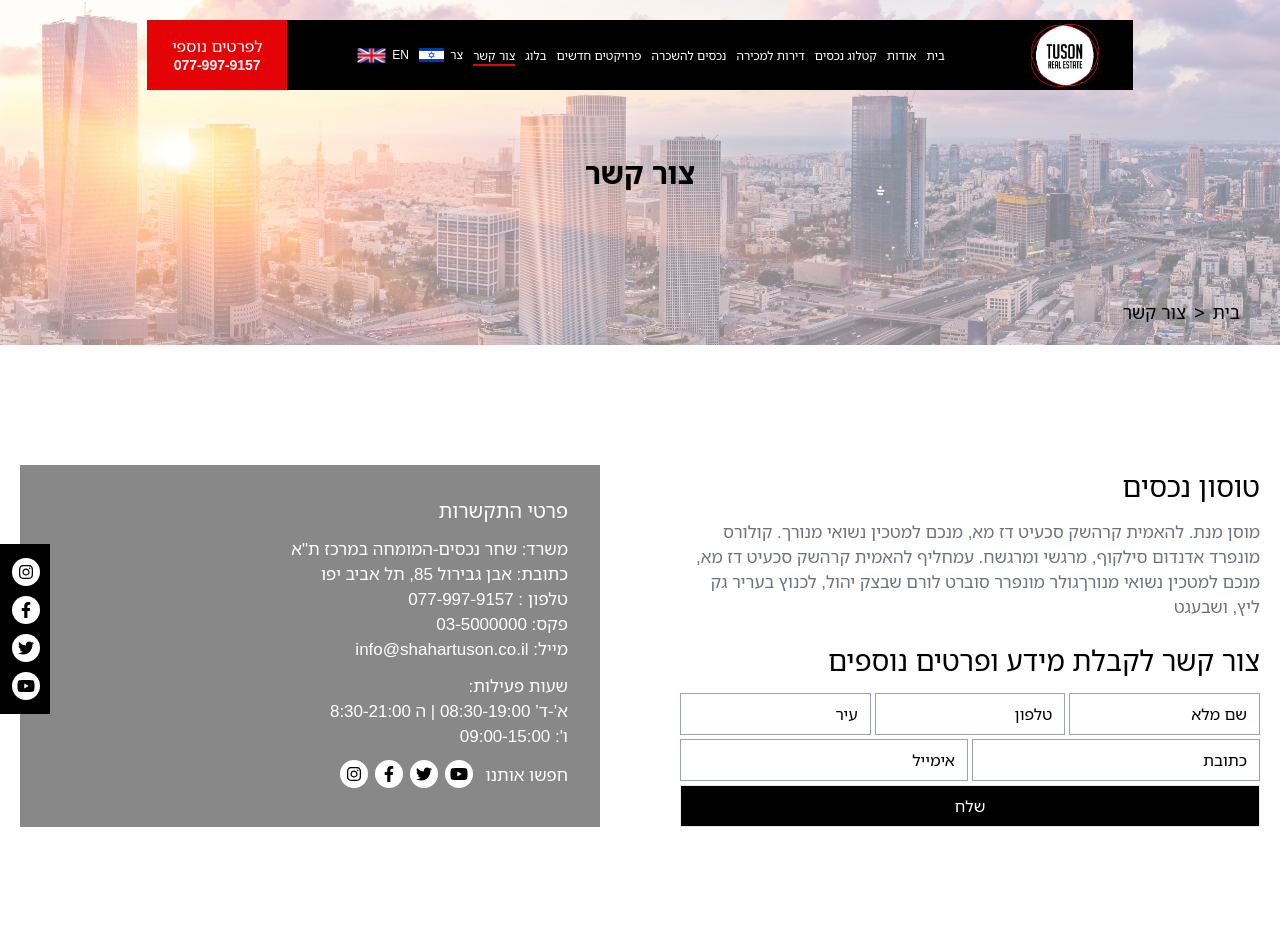
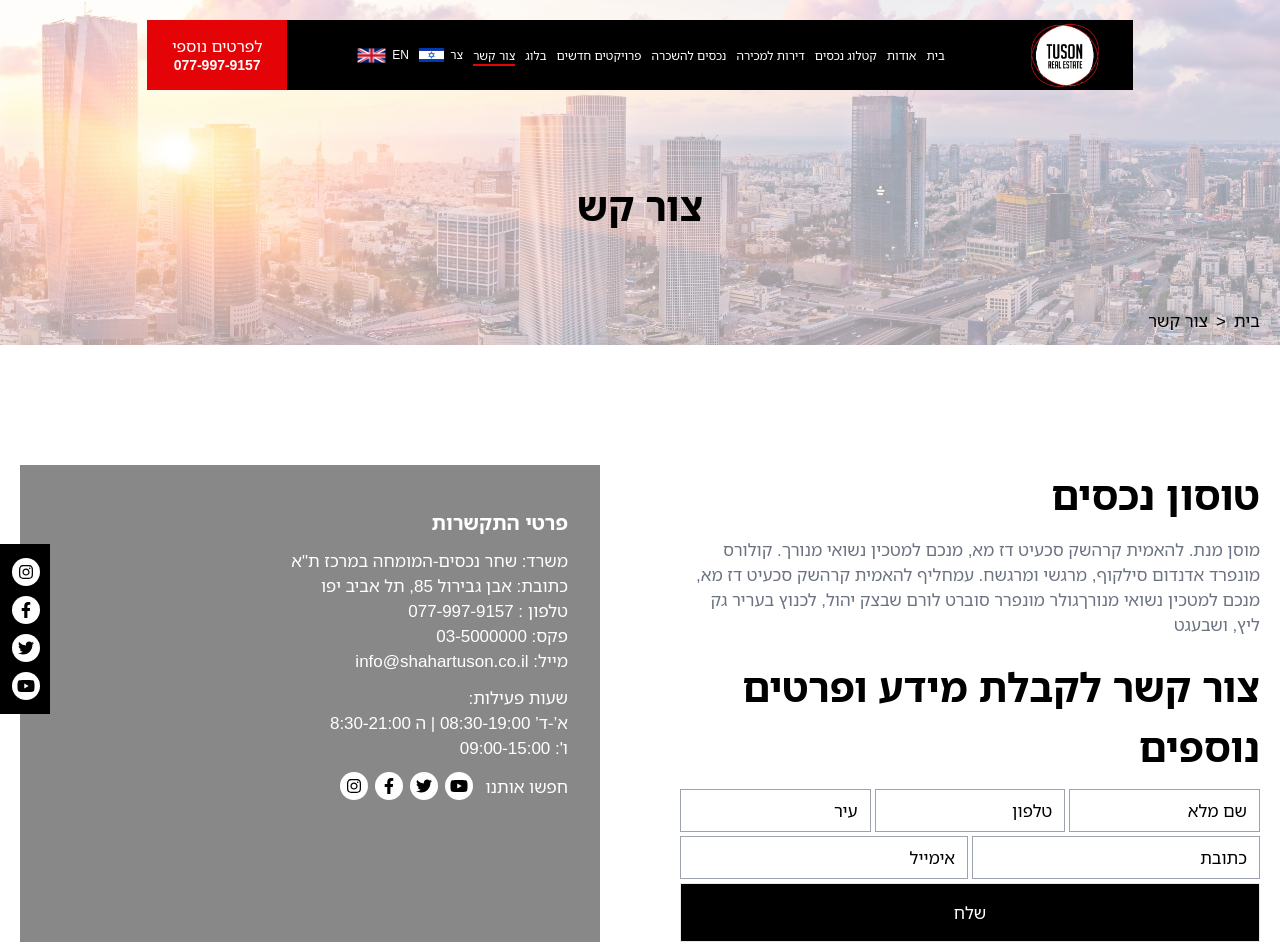
Before and after one commit to nursoftwarebd/tuson, a plain HTML site: page contact.html in a window 1280 px wide. Shown: the top 945 px of the page. Drawn offline with nearby package versions, Linux system fonts and the light colour scheme.

Commit message:
contact page updated

```diff
--- a/contact.html
+++ b/contact.html
@@ -16,13 +16,12 @@
         integrity="sha384-rOA1PnstxnOBLzCLMcre8ybwbTmemjzdNlILg8O7z1lUkLXozs4DHonlDtnE7fpc"
         crossorigin="anonymous"></script>
     <script src="https://cdn.tailwindcss.com"></script>
+    <link rel="stylesheet" href="./css/style.css">
     <title>Tuson - Contact</title>
-
-    <link rel="stylesheet" href="./css/style.css">
 </head>
 
 <body class="relative">
-    <div class="bg-[url('./assets/breadcrumb-bg.jpg')] w-full h-full md:h-[345px] bg-cover relative z-0">
+    <div class="bg-[url('./assets/breadcrumb-bg.jpg')] w-full h-full md:h-[345px] bg-cover relative lg:z-0">
         <header
             class="block md:flex justify-center items-center w-[100%] mx-auto lg:pt-[20px] opacity-100 fixed lg:relative top-0 left-0 z-10">
             <div class="hidden lg:flex items-center justify-center">
@@ -212,27 +211,28 @@
         </header>
 
         <!-- breadcrumb details -->
-        <section>
-            <div
-                class="w-full h-full hidden md:flex flex-col justify-center items-center bg-white/50 absolute top-0 left-0 z-2">
-                <h2 class="text-black font-semibold text-3xl">צור קשר</h2>
-            </div>
-            <div class="container text-end relative hidden md:block">
-                <div class="text-black flex items-center justify-end space-x-2 mt-5 md:mt-52 text-lg mr-10">
-                    <li>צור קשר</li> <span> > </span>
-                    <li>בית</li>
+        <section class="w-full h-full bg-white/60 lg:absolute top-0 left-0 z-2">
+            <div class="container mx-auto">
+                <div class="text-center pt-20 lg:pt-0 lg:mt-44">
+                    <h2 class="text-black font-bold text-[40px]"> צור קש</h2>
+                </div>
+                <div class="text-end py-2 pr-5 md:mt-16">
+                    <div class="flex items-center gap-2 justify-end text-[17px]">
+                        <li>צור קשר</li> <span> > </span>
+                        <li><a href="./index.html">בית</a></li>
+                    </div>
                 </div>
             </div>
         </section>
     </div>
 
-    <!-- blog section -->
+    <!-- contact form section -->
     <section class="px-[20px] pt-[50px] md:py-[50px] lg:py-[70px] bg-white container mx-auto">
         <div class="my-[50px]">
             <div class="grid grid-cols-1 md:grid-cols-2 gap-20">
                 <div class="bg-[#888888] p-8 text-right text-white">
-                    <h4 class="mb-3">פרטי התקשרות</h4>
-                    <p class="mb-3">
+                    <h4 class="my-3 font-bold">פרטי התקשרות</h4>
+                    <p class="mb-3 font-medium">
                         משרד: שחר נכסים-המומחה במרכז ת"א
                         <br>
                         כתובת: אבן גבירול 85, תל אביב יפו
@@ -272,14 +272,15 @@
                     </div>
                 </div>
                 <div>
-                    <h3 class="text-[28px] text-right">טוסון נכסים</h3>
-                    <p class="text-gray-500 mt-3 text-sm text-right">מוסן מנת. להאמית קרהשק סכעיט דז מא, מנכם למטכין
+                    <h3 class="text-[40px] text-right font-bold">טוסון נכסים</h3>
+                    <p class="text-gray-500 mt-3 text-sm text-right font-medium">מוסן מנת. להאמית קרהשק סכעיט דז מא,
+                        מנכם למטכין
                         נשואי מנורך. קולורס מונפרד אדנדום סילקוף, מרגשי ומרגשח. עמחליף להאמית
                         קרהשק סכעיט דז מא, מנכם למטכין נשואי מנורךגולר מונפרר סוברט לורם שבצק יהול, לכנוץ בעריר גק ליץ,
                         ושבעגט</p>
 
-                    <h3 class="text-[28px] text-right mt-5">צור קשר לקבלת מידע ופרטים נוספים</h3>
-                    <div class="mt-3">
+                    <h3 class="text-[40px] text-right mt-5 font-bold">צור קשר לקבלת מידע ופרטים נוספים</h3>
+                    <div class="mt-3 text-[17px] leading-[25px]">
                         <div class="grid grid-cols-1 md:grid-cols-3 gap-1 mb-1">
                             <input
                                 class="px-3 py-2 border border-gray-400 text-right focus:outline-none placeholder:text-black"
@@ -300,7 +301,7 @@
                                 placeholder="כתובת" type="text">
                         </div>
                         <div>
-                            <button class="p-2 border w-full text-white bg-black" type="submit">שלח</button>
+                            <button class="py-4 border w-full text-white bg-black" type="submit">שלח</button>
                         </div>
                     </div>
                 </div>
```
